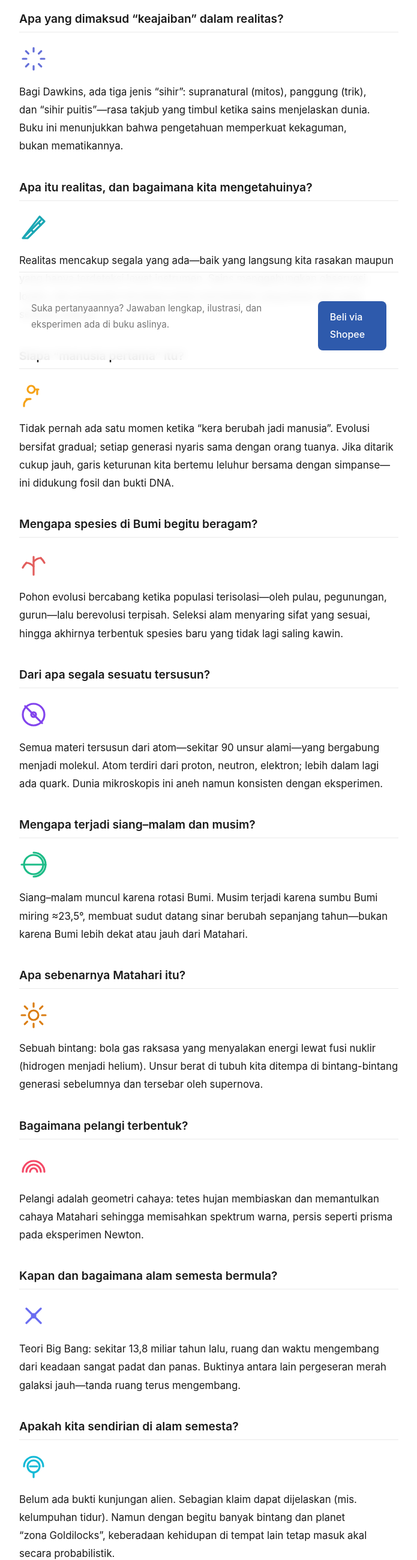
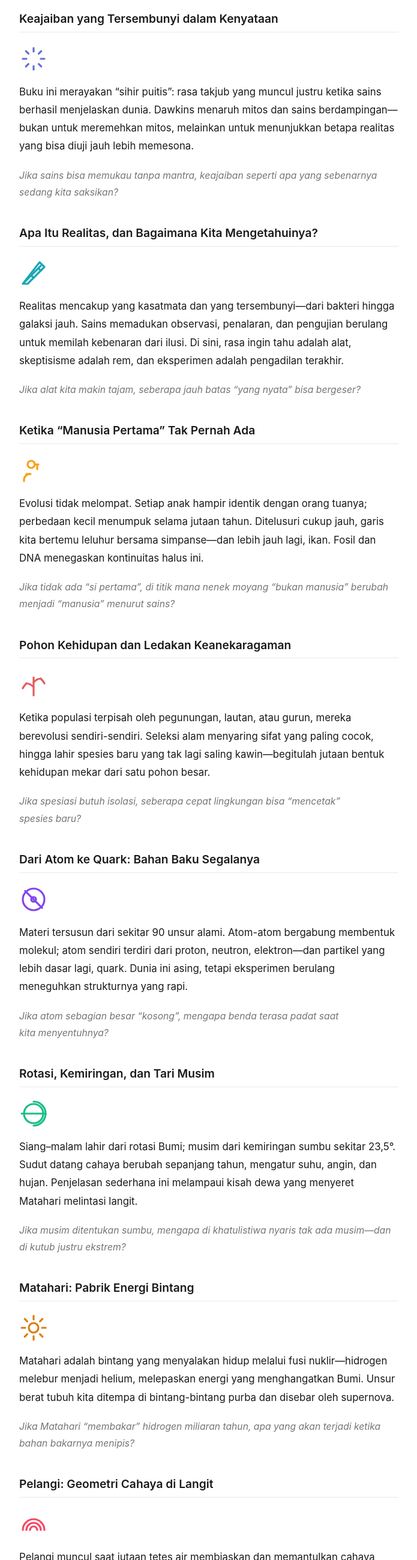
Before and after one commit to dartosugiarto/humankind, a plain HTML site: page index.html in a window 1280 px wide. Shown: the part 200-2800 px from the top of the page at 60% size, without its empty margins (292-987 px from the left). Drawn offline with Linux system fonts and the light colour scheme.

Commit message:
Update index.html

```diff
--- a/index.html
+++ b/index.html
@@ -5,10 +5,10 @@
 <meta name="viewport" content="width=device-width, initial-scale=1" />
 <meta name="color-scheme" content="light dark" />
 <title>The Magic of Reality — Keajaiban yang Sesungguhnya</title>
-<meta name="description" content="Ringkasan naratif buku The Magic of Reality karya Richard Dawkins. Setiap bagian membuka pertanyaan memikat dan menjawabnya dengan sains—sebagaimana di buku—untuk menumbuhkan rasa ingin tahu." />
+<meta name="description" content="Ringkasan naratif buku The Magic of Reality karya Richard Dawkins. Setiap bagian menjelaskan dulu, lalu menimbulkan pertanyaan pemantik rasa ingin tahu yang dijawab tuntas di buku." />
 <meta name="author" content="Richard Dawkins" />
 <meta property="og:title" content="The Magic of Reality — Keajaiban yang Sesungguhnya" />
-<meta property="og:description" content="Pertanyaan besar tentang realitas, evolusi, atom, musim, matahari, pelangi, Big Bang, gempa, mukjizat—dijawab seperti dalam buku. Temukan keajaiban yang benar-benar nyata." />
+<meta property="og:description" content="Dari mitos ke sains: realitas, evolusi, atom, musim, matahari, pelangi, Big Bang, gempa, mukjizat. Penjelasan dulu, pertanyaan di akhir." />
 <meta property="og:type" content="article" />
 <meta property="og:locale" content="id_ID" />
 <style>
@@ -19,9 +19,7 @@
   --c11:#F59E0B;--c12:#8B5CF6;--c13:#0EA5A4
 }
 @media (prefers-color-scheme: dark){
-  :root{
-    --bg:#0F0F0F;--paper:#0F0F0F;--ink:#E0E0E0;--muted:#9A9A9A;--hair:#2A2A2A;--accent:#5B8DE1
-  }
+  :root{--bg:#0F0F0F;--paper:#0F0F0F;--ink:#E0E0E0;--muted:#9A9A9A;--hair:#2A2A2A;--accent:#5B8DE1}
 }
 *,*::before,*::after{box-sizing:border-box}
 html{scroll-behavior:smooth;-webkit-text-size-adjust:100%}
@@ -43,14 +41,12 @@ svg{stroke-linecap:round;stroke-linejoin:round}
 .t1 .icon{stroke:var(--c1)}.t2 .icon{stroke:var(--c2)}.t3 .icon{stroke:var(--c3)}.t4 .icon{stroke:var(--c4)}
 .t5 .icon{stroke:var(--c5)}.t6 .icon{stroke:var(--c6)}.t7 .icon{stroke:var(--c7)}.t8 .icon{stroke:var(--c8)}
 .t9 .icon{stroke:var(--c9)}.t10 .icon{stroke:var(--c10)}.t11 .icon{stroke:var(--c11)}.t12 .icon{stroke:var(--c12)}.t13 .icon{stroke:var(--c13)}
+.teaser{margin-top:.5rem;font-size:.98rem;color:var(--muted);font-style:italic}
 ::selection{background:color-mix(in srgb,var(--accent) 20%,transparent)}
 @media print{body{font-size:12pt}.wrapper{padding:0}article{border:none}}
-.btnBuy{display:inline-block;margin-top:2rem;padding:.75rem 1.25rem;font-size:1rem;font-weight:500;color:#fff;background:var(--accent);border-radius:.5rem;text-decoration:none;transition:background .2s ease}
+.btnBuy{display:block;margin:3rem auto 0 auto;padding:.95rem 1.75rem;max-width:420px;width:100%;font-size:1rem;font-weight:600;color:#fff;background:var(--accent);border-radius:.65rem;text-decoration:none;text-align:center;letter-spacing:.2px;transition:transform .06s ease, background .2s ease}
 .btnBuy:hover{background:#1d3f80}
-.ctaBar{position:sticky;bottom:0;background:color-mix(in srgb, var(--paper) 88%, transparent);backdrop-filter:saturate(160%) blur(8px);border-top:1px solid var(--hair);padding:1rem 1.25rem;margin-top:3rem;display:flex;gap:.75rem;align-items:center;justify-content:space-between}
-.ctaText{font-size:.95rem;color:var(--muted)}
-.ctaActions a{margin-left:.5rem}
-.badge{display:inline-block;font-size:.8rem;padding:.15rem .5rem;border:1px solid var(--hair);border-radius:.4rem;color:var(--muted)}
+.btnBuy:active{transform:translateY(1px)}
 </style>
 </head>
 <body>
@@ -61,126 +57,131 @@ svg{stroke-linecap:round;stroke-linejoin:round}
   </header>
 
   <article role="article">
-    <section id="pendahuluan" class="t1" aria-labelledby="q1">
-      <h2 id="q1">Apa yang dimaksud “keajaiban” dalam realitas?</h2>
+    <section id="pendahuluan" class="t1" aria-labelledby="s1">
+      <h2 id="s1">Keajaiban yang Tersembunyi dalam Kenyataan</h2>
       <div class="figure" aria-hidden="true">
         <svg class="icon" viewBox="0 0 24 24" fill="none"><path d="M12 3v3M5.6 5.6l2.1 2.1M3 12h3M5.6 18.4l2.1-2.1M12 18v3M16.3 7.7l2.1-2.1M18 12h3M16.3 16.3l2.1 2.1"/></svg>
       </div>
-      <p>Bagi Dawkins, ada tiga jenis “sihir”: supranatural (mitos), panggung (trik), dan “sihir puitis”—rasa takjub yang timbul ketika sains menjelaskan dunia. Buku ini menunjukkan bahwa pengetahuan memperkuat kekaguman, bukan mematikannya.</p>
+      <p>Buku ini merayakan “sihir puitis”: rasa takjub yang muncul justru ketika sains berhasil menjelaskan dunia. Dawkins menaruh mitos dan sains berdampingan—bukan untuk meremehkan mitos, melainkan untuk menunjukkan betapa realitas yang bisa diuji jauh lebih memesona.</p>
+      <p class="teaser">Jika sains bisa memukau tanpa mantra, <em>keajaiban</em> seperti apa yang sebenarnya sedang kita saksikan?</p>
     </section>
 
-    <section id="realitas" class="t2" aria-labelledby="q2">
-      <h2 id="q2">Apa itu realitas, dan bagaimana kita mengetahuinya?</h2>
+    <section id="realitas" class="t2" aria-labelledby="s2">
+      <h2 id="s2">Apa Itu Realitas, dan Bagaimana Kita Mengetahuinya?</h2>
       <div class="figure" aria-hidden="true">
         <svg class="icon" viewBox="0 0 24 24" fill="none"><path d="M4 20l8-8M12 12l6-6M10 14l2 2M16 8l2 2"/><path d="M3 21h4l14-14-4-4L3 21z"/></svg>
       </div>
-      <p>Realitas mencakup segala yang ada—baik yang langsung kita rasakan maupun yang hanya terdeteksi lewat instrumen. Sains menggabungkan observasi, logika, dan pengujian berulang untuk memisahkan yang benar dari yang sekadar tampak.</p>
+      <p>Realitas mencakup yang kasatmata dan yang tersembunyi—dari bakteri hingga galaksi jauh. Sains memadukan observasi, penalaran, dan pengujian berulang untuk memilah kebenaran dari ilusi. Di sini, rasa ingin tahu adalah alat, skeptisisme adalah rem, dan eksperimen adalah pengadilan terakhir.</p>
+      <p class="teaser">Jika alat kita makin tajam, seberapa jauh batas “yang nyata” bisa bergeser?</p>
     </section>
 
-    <section id="manusiaPertama" class="t3" aria-labelledby="q3">
-      <h2 id="q3">Siapa “manusia pertama” itu?</h2>
+    <section id="manusia-pertama" class="t3" aria-labelledby="s3">
+      <h2 id="s3">Ketika “Manusia Pertama” Tak Pernah Ada</h2>
       <div class="figure" aria-hidden="true">
         <svg class="icon" viewBox="0 0 24 24" fill="none"><path d="M7 7a3 3 0 1 0 6 0 3 3 0 0 0-6 0Z"/><path d="M4 21v-1a5 5 0 0 1 5-5h.5"/><path d="M14 7h2m-1 0v4m-9 4h3"/></svg>
       </div>
-      <p>Tidak pernah ada satu momen ketika “kera berubah jadi manusia”. Evolusi bersifat gradual; setiap generasi nyaris sama dengan orang tuanya. Jika ditarik cukup jauh, garis keturunan kita bertemu leluhur bersama dengan simpanse—ini didukung fosil dan bukti DNA.</p>
+      <p>Evolusi tidak melompat. Setiap anak hampir identik dengan orang tuanya; perbedaan kecil menumpuk selama jutaan tahun. Ditelusuri cukup jauh, garis kita bertemu leluhur bersama simpanse—dan lebih jauh lagi, ikan. Fosil dan DNA menegaskan kontinuitas halus ini.</p>
+      <p class="teaser">Jika tidak ada “si pertama”, di titik mana nenek moyang “bukan manusia” berubah menjadi “manusia” menurut sains?</p>
     </section>
 
-    <section id="keanekaragaman" class="t4" aria-labelledby="q4">
-      <h2 id="q4">Mengapa spesies di Bumi begitu beragam?</h2>
+    <section id="keanekaragaman" class="t4" aria-labelledby="s4">
+      <h2 id="s4">Pohon Kehidupan dan Ledakan Keanekaragaman</h2>
       <div class="figure" aria-hidden="true">
         <svg class="icon" viewBox="0 0 24 24" fill="none"><path d="M12 21V6"/><path d="M12 10c2-2 4-3 6-3"/><path d="M12 14c-2-2-4-3-6-3"/><path d="M18 7c1 1 2 2 3 4M6 11c-1 1-2 2-3 4"/></svg>
       </div>
-      <p>Pohon evolusi bercabang ketika populasi terisolasi—oleh pulau, pegunungan, gurun—lalu berevolusi terpisah. Seleksi alam menyaring sifat yang sesuai, hingga akhirnya terbentuk spesies baru yang tidak lagi saling kawin.</p>
+      <p>Ketika populasi terpisah oleh pegunungan, lautan, atau gurun, mereka berevolusi sendiri-sendiri. Seleksi alam menyaring sifat yang paling cocok, hingga lahir spesies baru yang tak lagi saling kawin—begitulah jutaan bentuk kehidupan mekar dari satu pohon besar.</p>
+      <p class="teaser">Jika spesiasi butuh isolasi, seberapa cepat lingkungan bisa “mencetak” spesies baru?</p>
     </section>
 
-    <section id="materi" class="t5" aria-labelledby="q5">
-      <h2 id="q5">Dari apa segala sesuatu tersusun?</h2>
+    <section id="materi" class="t5" aria-labelledby="s5">
+      <h2 id="s5">Dari Atom ke Quark: Bahan Baku Segalanya</h2>
       <div class="figure" aria-hidden="true">
         <svg class="icon" viewBox="0 0 24 24" fill="none"><circle cx="12" cy="12" r="2"/><path d="M4.93 4.93l14.14 14.14"/><circle cx="12" cy="12" r="9"/></svg>
       </div>
-      <p>Semua materi tersusun dari atom—sekitar 90 unsur alami—yang bergabung menjadi molekul. Atom terdiri dari proton, neutron, elektron; lebih dalam lagi ada quark. Dunia mikroskopis ini aneh namun konsisten dengan eksperimen.</p>
+      <p>Materi tersusun dari sekitar 90 unsur alami. Atom-atom bergabung membentuk molekul; atom sendiri terdiri dari proton, neutron, elektron—dan partikel yang lebih dasar lagi, quark. Dunia ini asing, tetapi eksperimen berulang meneguhkan strukturnya yang rapi.</p>
+      <p class="teaser">Jika atom sebagian besar “kosong”, mengapa benda terasa padat saat kita menyentuhnya?</p>
     </section>
 
-    <section id="siangMalam" class="t6" aria-labelledby="q6">
-      <h2 id="q6">Mengapa terjadi siang–malam dan musim?</h2>
+    <section id="siang-malam" class="t6" aria-labelledby="s6">
+      <h2 id="s6">Rotasi, Kemiringan, dan Tari Musim</h2>
       <div class="figure" aria-hidden="true">
         <svg class="icon" viewBox="0 0 24 24" fill="none"><circle cx="12" cy="12" r="8"/><path d="M2 12h20"/><path d="M12 2a10 10 0 0 1 0 20"/></svg>
       </div>
-      <p>Siang–malam muncul karena rotasi Bumi. Musim terjadi karena sumbu Bumi miring ≈23,5°, membuat sudut datang sinar berubah sepanjang tahun—bukan karena Bumi lebih dekat atau jauh dari Matahari.</p>
+      <p>Siang–malam lahir dari rotasi Bumi; musim dari kemiringan sumbu sekitar 23,5°. Sudut datang cahaya berubah sepanjang tahun, mengatur suhu, angin, dan hujan. Penjelasan sederhana ini melampaui kisah dewa yang menyeret Matahari melintasi langit.</p>
+      <p class="teaser">Jika musim ditentukan sumbu, mengapa di khatulistiwa nyaris tak ada musim—dan di kutub justru ekstrem?</p>
     </section>
 
-    <section id="matahari" class="t7" aria-labelledby="q7">
-      <h2 id="q7">Apa sebenarnya Matahari itu?</h2>
+    <section id="matahari" class="t7" aria-labelledby="s7">
+      <h2 id="s7">Matahari: Pabrik Energi Bintang</h2>
       <div class="figure" aria-hidden="true">
         <svg class="icon" viewBox="0 0 24 24" fill="none"><circle cx="12" cy="12" r="4"/><path d="M12 2v3M12 19v3M2 12h3M19 12h3M4.6 4.6l2.1 2.1M17.3 17.3l2.1 2.1M4.6 19.4l2.1-2.1M17.3 6.7l2.1-2.1"/></svg>
       </div>
-      <p>Sebuah bintang: bola gas raksasa yang menyalakan energi lewat fusi nuklir (hidrogen menjadi helium). Unsur berat di tubuh kita ditempa di bintang-bintang generasi sebelumnya dan tersebar oleh supernova.</p>
+      <p>Matahari adalah bintang yang menyalakan hidup melalui fusi nuklir—hidrogen melebur menjadi helium, melepaskan energi yang menghangatkan Bumi. Unsur berat tubuh kita ditempa di bintang-bintang purba dan disebar oleh supernova.</p>
+      <p class="teaser">Jika Matahari “membakar” hidrogen miliaran tahun, apa yang akan terjadi ketika bahan bakarnya menipis?</p>
     </section>
 
-    <section id="pelangi" class="t8" aria-labelledby="q8">
-      <h2 id="q8">Bagaimana pelangi terbentuk?</h2>
+    <section id="pelangi" class="t8" aria-labelledby="s8">
+      <h2 id="s8">Pelangi: Geometri Cahaya di Langit</h2>
       <div class="figure" aria-hidden="true">
         <svg class="icon" viewBox="0 0 24 24" fill="none"><path d="M3 17a9 9 0 0 1 18 0"/><path d="M6 17a6 6 0 0 1 12 0"/><path d="M9 17a3 3 0 0 1 6 0"/></svg>
       </div>
-      <p>Pelangi adalah geometri cahaya: tetes hujan membiaskan dan memantulkan cahaya Matahari sehingga memisahkan spektrum warna, persis seperti prisma pada eksperimen Newton.</p>
+      <p>Pelangi muncul saat jutaan tetes air membiaskan dan memantulkan cahaya Matahari, memisahkan spektrum seperti prisma kecil. Newton menunjukkan bahwa “putih” adalah campuran banyak warna—hukum optika menjahit indahnya busur itu.</p>
+      <p class="teaser">Jika pelangi “ada” karena sudut pandang, mengapa dua orang berdampingan melihat pelangi yang tampak sama—padahal tidak identik?</p>
     </section>
 
-    <section id="awalSemesta" class="t9" aria-labelledby="q9">
-      <h2 id="q9">Kapan dan bagaimana alam semesta bermula?</h2>
+    <section id="awal-semesta" class="t9" aria-labelledby="s9">
+      <h2 id="s9">Big Bang: Awal Ruang dan Waktu</h2>
       <div class="figure" aria-hidden="true">
         <svg class="icon" viewBox="0 0 24 24" fill="none"><path d="M12 12l6-6M12 12l-6-6M12 12l6 6M12 12l-6 6"/><circle cx="12" cy="12" r="1.5"/></svg>
       </div>
-      <p>Teori Big Bang: sekitar 13,8 miliar tahun lalu, ruang dan waktu mengembang dari keadaan sangat padat dan panas. Buktinya antara lain pergeseran merah galaksi jauh—tanda ruang terus mengembang.</p>
+      <p>Alam semesta mengembang dari keadaan sangat padat dan panas sekitar 13,8 miliar tahun lalu. Bukti kuncinya: pergeseran merah galaksi jauh—ruang itu sendiri meregang. Memutar waktu ke belakang membawa kita pada satu awal yang radikal.</p>
+      <p class="teaser">Jika waktu “dimulai” saat Big Bang, apakah masuk akal bertanya apa yang terjadi <em>sebelumnya</em>?</p>
     </section>
 
-    <section id="alien" class="t10" aria-labelledby="q10">
-      <h2 id="q10">Apakah kita sendirian di alam semesta?</h2>
+    <section id="alien" class="t10" aria-labelledby="s10">
+      <h2 id="s10">Apakah Kita Sendirian?</h2>
       <div class="figure" aria-hidden="true">
         <svg class="icon" viewBox="0 0 24 24" fill="none"><circle cx="12" cy="12" r="5"/><path d="M9 12h6M12 17v4"/><path d="M4 12a8 8 0 0 1 16 0"/></svg>
       </div>
-      <p>Belum ada bukti kunjungan alien. Sebagian klaim dapat dijelaskan (mis. kelumpuhan tidur). Namun dengan begitu banyak bintang dan planet “zona Goldilocks”, keberadaan kehidupan di tempat lain tetap masuk akal secara probabilistik.</p>
+      <p>Belum ada bukti kunjungan alien. Banyak klaim punya penjelasan psikologis atau fisik (misalnya kelumpuhan tidur). Namun secara probabilistik, dengan miliaran galaksi dan planet “zona Goldilocks”, kehidupan lain tetap mungkin.</p>
+      <p class="teaser">Jika peluangnya tinggi, mengapa kita belum melihat tanda-tandanya? (Halo, Paradoks Fermi.)</p>
     </section>
 
-    <section id="gempa" class="t11" aria-labelledby="q11">
-      <h2 id="q11">Apa penyebab gempa bumi?</h2>
+    <section id="gempa" class="t11" aria-labelledby="s11">
+      <h2 id="s11">Gempa: Ketika Lempeng Melepaskan Tegangan</h2>
       <div class="figure" aria-hidden="true">
         <svg class="icon" viewBox="0 0 24 24" fill="none"><path d="M2 18h20"/><path d="M4 18l3-6 2 4 2-5 2 7 2-4 3 4"/></svg>
       </div>
-      <p>Kerak Bumi terdiri dari lempeng yang bergerak di atas mantel panas. Tekanan menumpuk di batas lempeng; jika dilepas mendadak, terbentuk gelombang seismik yang kita rasakan sebagai gempa.</p>
+      <p>Kerak Bumi terbagi menjadi lempeng tektonik yang bergerak di atas mantel panas. Tegangan menumpuk di batas lempeng; saat lepas mendadak, gelombang seismik merambat sebagai gempa. Sederhana, keras kepala, dan tak peduli pada kosmologi moral kita.</p>
+      <p class="teaser">Jika gempa tak terelakkan, apa saja tanda awal dan batas kemampuan kita untuk memprediksinya?</p>
     </section>
 
-    <section id="penderitaan" class="t12" aria-labelledby="q12">
-      <h2 id="q12">Mengapa hal-hal buruk terjadi?</h2>
+    <section id="penderitaan" class="t12" aria-labelledby="s12">
+      <h2 id="s12">Mengapa Hal Buruk Terjadi?</h2>
       <div class="figure" aria-hidden="true">
         <svg class="icon" viewBox="0 0 24 24" fill="none"><path d="M9 12a3 3 0 1 1 6 0v1"/><path d="M12 17h.01"/><circle cx="12" cy="12" r="9"/></svg>
       </div>
-      <p>Kita suka mencari “keadilan kosmis”, tetapi alam tidak punya niat baik atau jahat. Banyak penderitaan lahir dari hukum fisika, biologi, dan probabilitas—kesadaran ini mengarahkan empati pada solusi nyata, bukan pada kesalahan atribusi.</p>
+      <p>Kecenderungan kita mencari “keadilan kosmis” membuat alam tampak berniat baik atau jahat. Sains mengingatkan: banyak peristiwa adalah konsekuensi hukum fisika, biologi, dan probabilitas. Sikap ini tidak menciutkan empati—justru menajamkan solusi nyata.</p>
+      <p class="teaser">Jika alam netral, bagaimana seharusnya kita merancang keadilan yang benar-benar bekerja?</p>
     </section>
 
-    <section id="mukjizat" class="t13" aria-labelledby="q13">
-      <h2 id="q13">Apa itu mukjizat—dan kapan layak dipercaya?</h2>
+    <section id="mukjizat" class="t13" aria-labelledby="s13">
+      <h2 id="s13">Mukjizat: Standar Bukti yang Jujur</h2>
       <div class="figure" aria-hidden="true">
         <svg class="icon" viewBox="0 0 24 24" fill="none"><path d="M2 12h20"/><path d="M12 2v20"/><circle cx="12" cy="12" r="9"/></svg>
       </div>
-      <p>Mukjizat didefinisikan sebagai pelanggaran hukum alam. Mengikuti Hume, klaim semacam ini baru masuk akal jika kesalahan dalam kesaksiannya lebih tidak mungkin daripada peristiwa yang diklaim. Banyak “mukjizat” runtuh menjadi salah paham, kebetulan, atau penipuan.</p>
+      <p>Mukjizat didefinisikan sebagai pelanggaran hukum alam. Mengikuti Hume, klaim semacam itu baru masuk akal jika kesalahan dalam kesaksiannya lebih tidak mungkin daripada peristiwa yang diklaim. Banyak narasi “ajaib” runtuh menjadi kebetulan, bias, atau rekayasa.</p>
+      <p class="teaser">Jika standar bukti kita longgar, berapa banyak “keajaiban” palsu yang lolos tanpa kita sadar?</p>
     </section>
 
-    <section id="penutup" class="t1" aria-labelledby="q14">
-      <h2 id="q14">Jadi, di mana letak keajaiban yang sesungguhnya?</h2>
+    <section id="penutup" class="t1" aria-labelledby="s14">
+      <h2 id="s14">Di Mana Letak Keajaiban yang Sesungguhnya?</h2>
       <div class="figure" aria-hidden="true">
         <svg class="icon" viewBox="0 0 24 24" fill="none"><path d="M3 6h7a4 4 0 0 1 4 4v11a4 4 0 0 0-4-4H3z"/><path d="M21 6h-7a4 4 0 0 0-4 4v11a4 4 0 0 1 4-4h7z"/></svg>
       </div>
-      <p>Keindahan yang dapat diuji—bahwa kita lahir dari bintang, berbagi leluhur dengan semua makhluk, dan hidup di kosmos yang mengembang—adalah kisah paling memukau karena benar. Jika ingin menyelami ilustrasi, eksperimen sederhana, dan penjelasan lengkapnya, baca naskah aslinya.</p>
+      <p>Keindahan yang dapat diuji—kita lahir dari debu bintang, berbagi leluhur dengan semua makhluk, hidup di kosmos yang mengembang—adalah kisah paling memukau karena benar. Buku ini menyajikan ilustrasi, eksperimen sederhana, dan cerita lengkap yang memuaskan rasa ingin tahu sampai tuntas.</p>
       <a href="https://s.shopee.co.id/AA7R0G9M2z" class="btnBuy" target="_blank" rel="noopener">Beli Buku Asli di Shopee</a>
-      <div class="badge">Link afiliasi</div>
     </section>
-
-    <div class="ctaBar" role="complementary" aria-label="Bar pembelian">
-      <div class="ctaText">Suka pertanyaannya? Jawaban lengkap, ilustrasi, dan eksperimen ada di buku aslinya.</div>
-      <div class="ctaActions">
-        <a href="https://s.shopee.co.id/AA7R0G9M2z" class="btnBuy" target="_blank" rel="noopener">Beli via Shopee</a>
-      </div>
-    </div>
   </article>
 </div>
 </body>
```
